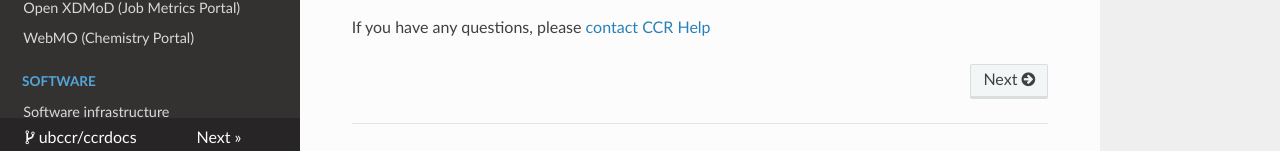
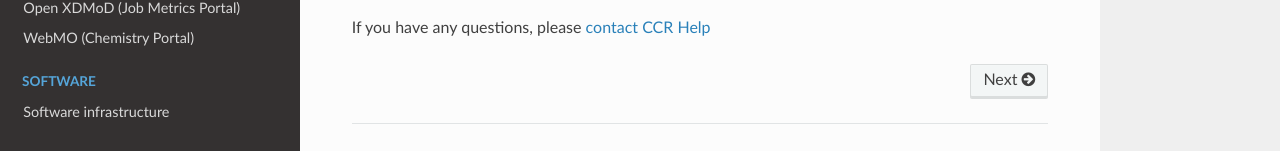
Before and after one commit to ubccr/ccrdocs, an MkDocs documentation site: the page built from pages/index.md, in a window 1280 px wide and 900 px high, scrolled down 600 px. Shown: the part 742-893 px from the top of the window. Built offline with MkDocs 1.6.1, drawn with Linux system fonts in a browser that asks for light colours; nearby versions of some CDN libraries.

Commit message:
Remove prev/next buttons in bottom nav

```diff
--- a/mkdocs.yml
+++ b/mkdocs.yml
@@ -12,6 +12,7 @@ theme:
   logo: 'images/logo.png'
   favicon: 'images/favicon.ico'
   include_homepage_in_sidebar: false
+  custom_dir: 'theme/'
 
 plugins:
   - search
--- /dev/null
+++ b/theme/versions.html
@@ -0,0 +1,17 @@
+<div class="rst-versions" role="note" aria-label="versions">
+  <span class="rst-current-version" data-toggle="rst-current-version">
+    {% if config.repo_name == 'GitHub' %}
+        <span>
+          <a href="{{ config.repo_url }}" class="fa fa-github" style="color: #fcfcfc"> GitHub</a>
+        </span>
+    {% elif config.repo_name == 'Bitbucket' %}
+        <span>
+          <a href="{{ config.repo_url }}" class="icon icon-bitbucket" style="color: #fcfcfc"> BitBucket</a>
+        </span>
+    {% elif config.repo_name == 'GitLab' %}
+        <span>
+          <a href="{{ config.repo_url }}" class="icon icon-gitlab" style="color: #fcfcfc"> GitLab</a>
+        </span>
+    {% endif %}
+  </span>
+</div>
```
